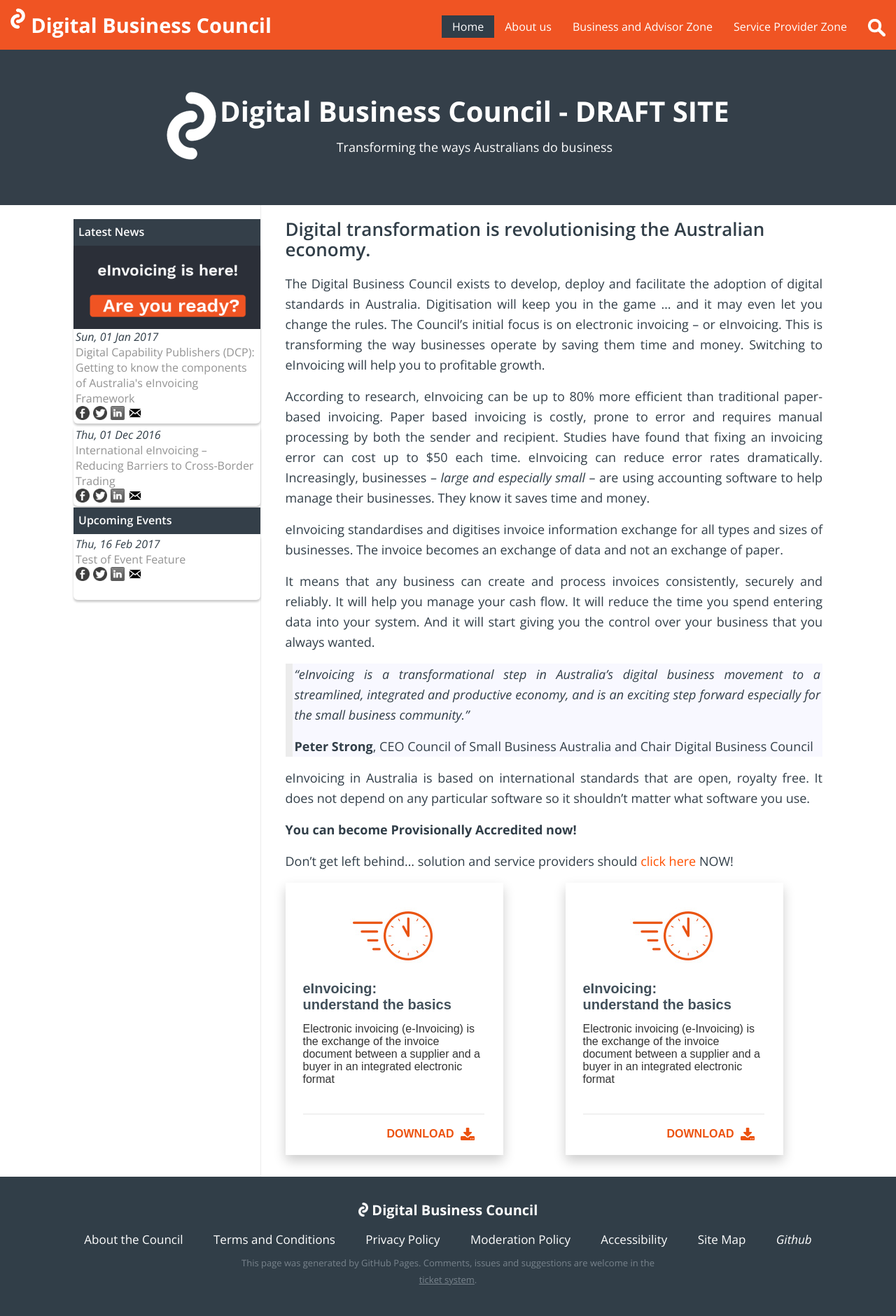
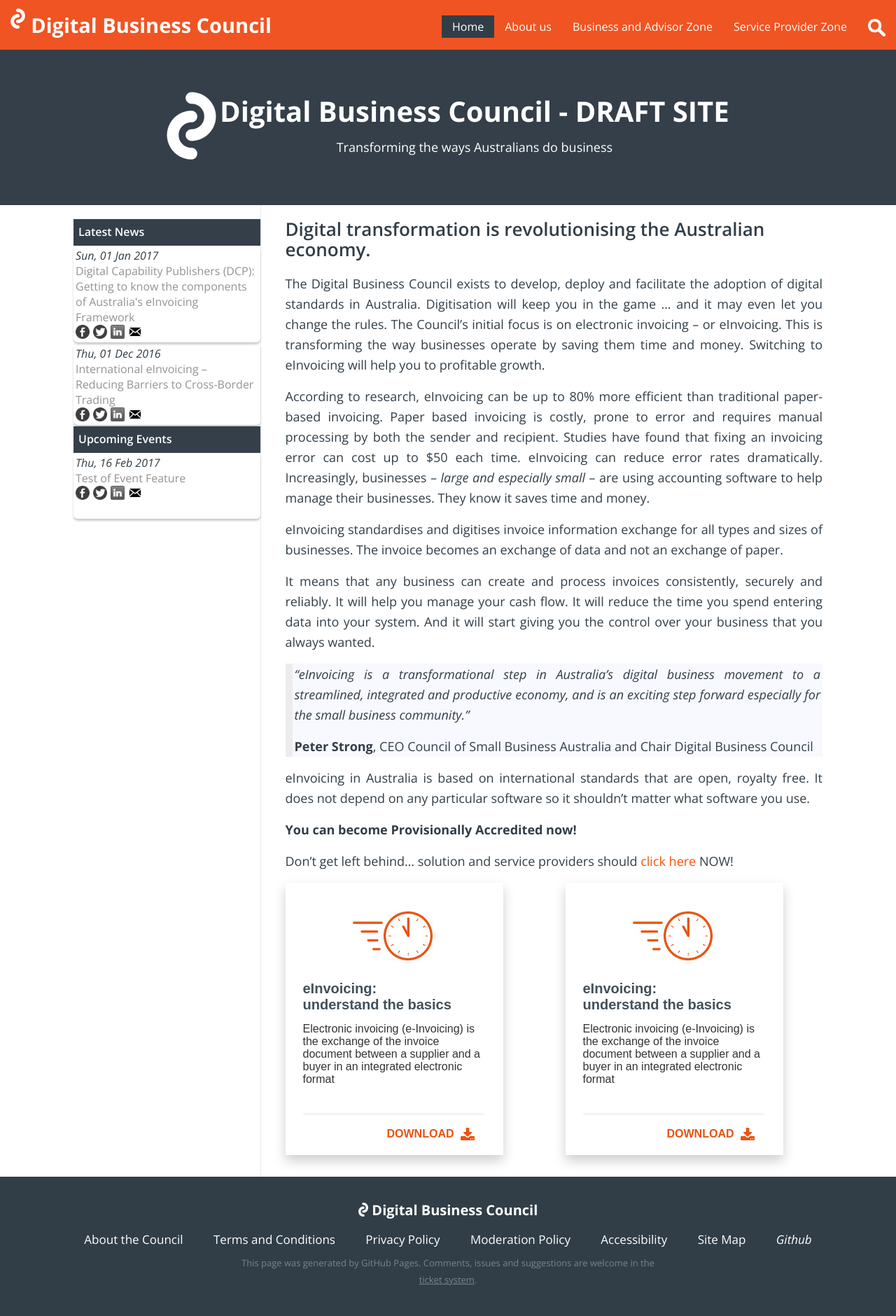
Before and after one commit to Digital-Business-Council/Digital-Business-Council.github.io, a Jekyll site: the page built from index.md, in a window 1280 px wide. Shown: the whole page at 70% size. Built offline with Jekyll 4.4.1, drawn with Linux system fonts in a browser that asks for light colours; our own code applies the rules of GitHub Pages for plain Markdown files.

Commit message:
Update sidebar-menu.html

```diff
--- a/_includes/sidebar-menu.html
+++ b/_includes/sidebar-menu.html
@@ -3,7 +3,6 @@
 <ul class="sidebar-menu">
 
     <li class="menu-title">Latest News</li>
-<img src="{{site.url}}/images/eInvoicing-is-here.png" width="267px" style="float:left;">
 <ul>
   {% for blog-page in site.categories.blog %}
     <div class="news-block">
```
